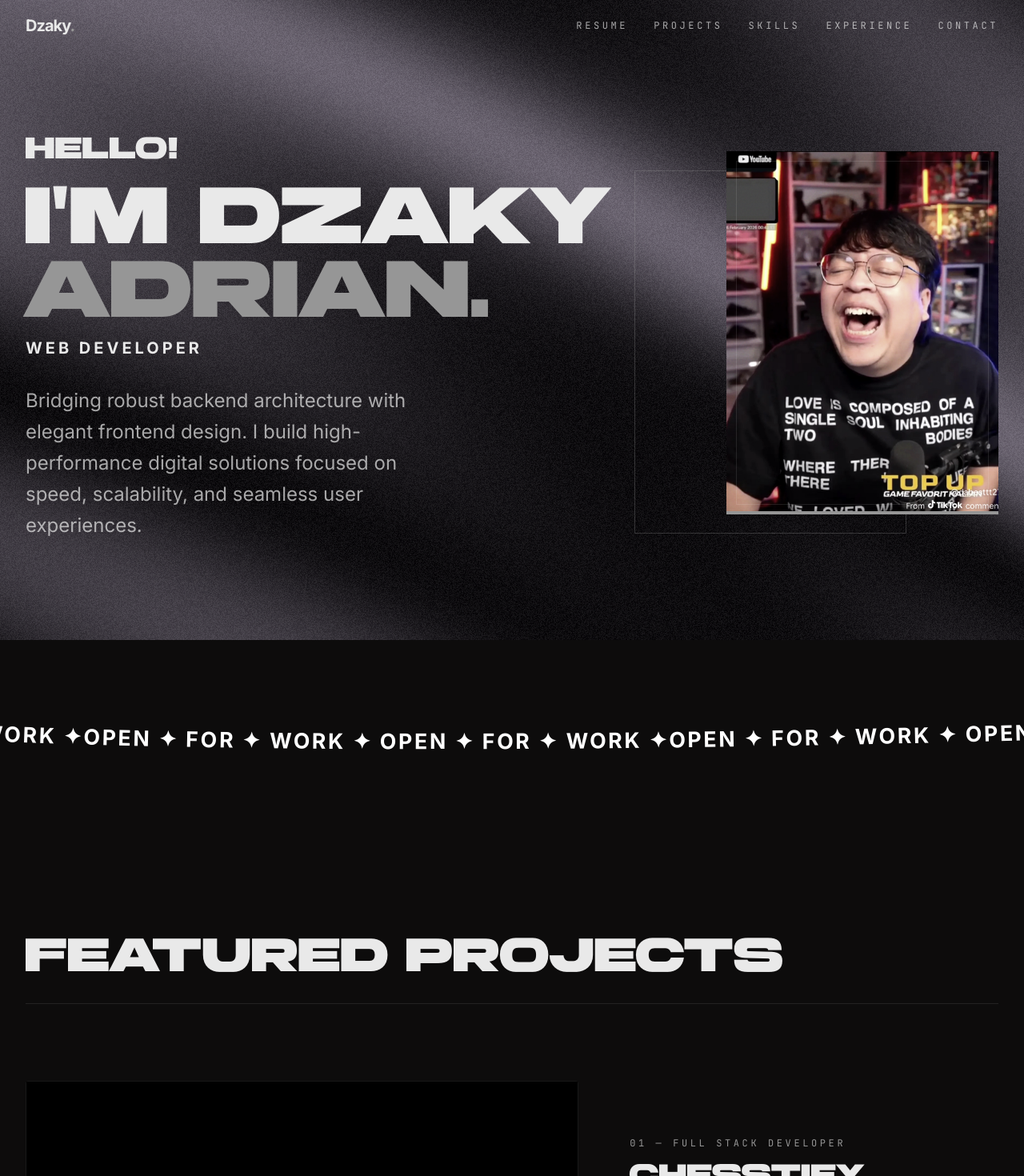
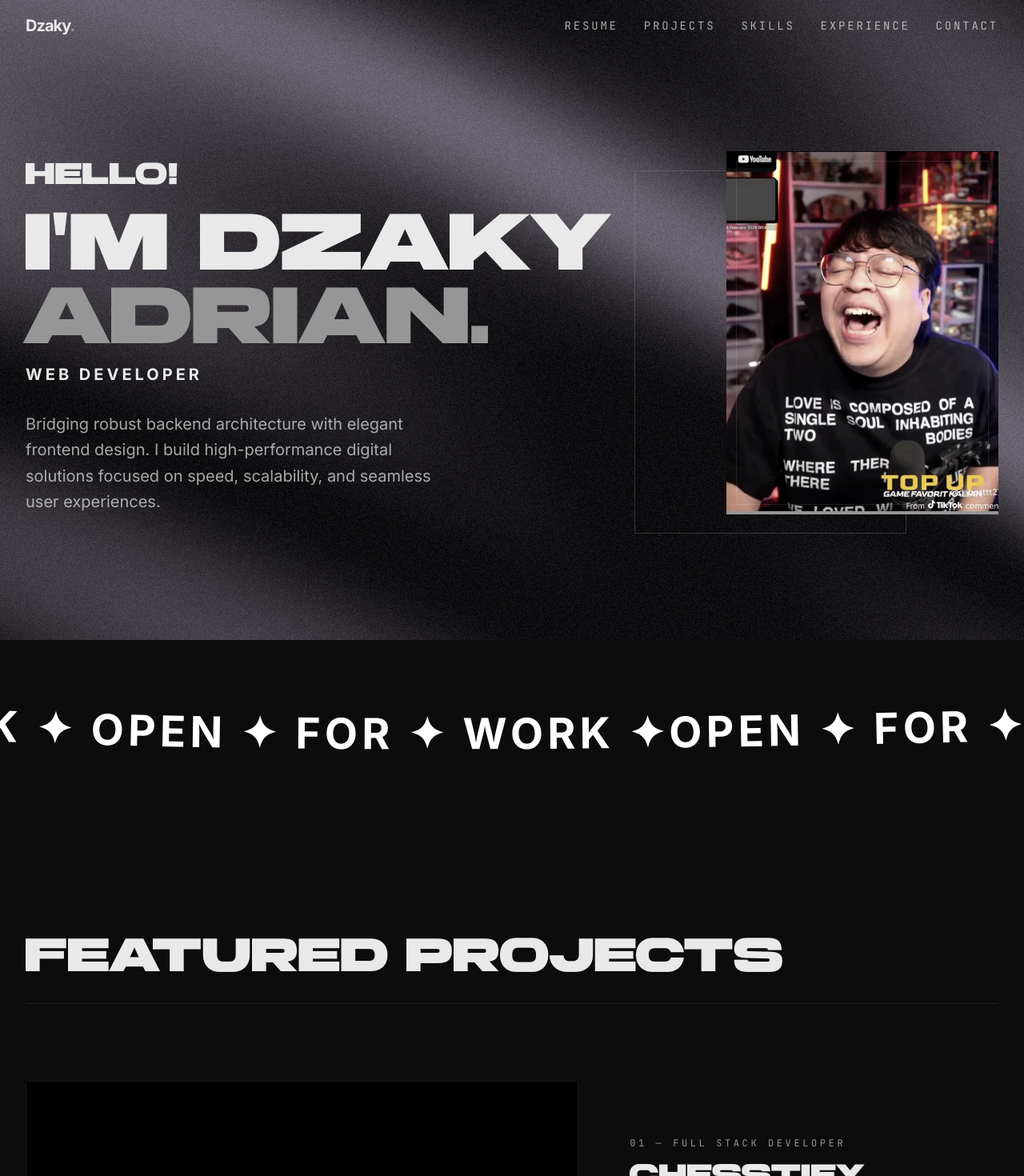
Before and after one commit to dzakyadr/portofolio-dzaky, a Next.js app: page / in a window 1280 px wide. Shown: the top 1470 px of the page at 80% size. Built offline with nearby package versions, Linux system fonts and the light colour scheme.

Commit message:
fix text size

```diff
--- a/src/components/layout/Navbar.tsx
+++ b/src/components/layout/Navbar.tsx
@@ -39,12 +39,12 @@ export function Navbar() {
           </div>
 
           {/* Unified Nav for all screens on the right side */}
-          <nav className="flex flex-wrap justify-end gap-2 md:gap-8 items-center max-w-[65%] md:max-w-none">
+          <nav className="flex flex-nowrap justify-end gap-2 md:gap-8 items-center max-w-[75%] md:max-w-none overflow-x-auto no-scrollbar">
             {navLinks.map((link) => (
               <Link
                 key={link.name}
                 href={link.href}
-                className="text-[9px] sm:text-[10px] md:text-xs font-mono tracking-[0.1em] md:tracking-[0.3em] uppercase text-foreground/70 hover:text-accent transition-colors text-right"
+                className="text-[10px] sm:text-[11px] md:text-sm font-mono tracking-tighter md:tracking-[0.2em] whitespace-nowrap uppercase text-foreground/70 hover:text-accent transition-colors"
               >
                 {link.name}
               </Link>
--- a/src/components/sections/Contact.tsx
+++ b/src/components/sections/Contact.tsx
@@ -32,7 +32,7 @@ export function Contact() {
               Email Me <FiMail className="ml-2" />
             </a>
             <a
-              href="https://wa.me/6281234567890"
+              href="https://wa.me/6285712437633"
               target="_blank"
               rel="noopener noreferrer"
               className="inline-flex items-center justify-center px-8 py-4 text-base font-medium text-accent bg-transparent border border-accent rounded-lg transition-all hover:bg-accent/10 min-w-[200px]"
--- a/src/components/sections/Hero.tsx
+++ b/src/components/sections/Hero.tsx
@@ -57,7 +57,7 @@ export function Hero() {
             </div>
 
             {/* Description with Cormorant */}
-            <p className="text-xl md:text-2xl text-foreground/70 max-w-lg leading-relaxed font-body">
+            <p className="text-sm md:text-xl text-foreground/70 max-w-lg leading-relaxed font-body">
               Bridging robust backend architecture with elegant frontend design. I build high-performance digital solutions focused on speed, scalability, and seamless user experiences.
             </p>
 
@@ -118,7 +118,7 @@ export function Hero() {
         speed={1.5}
         curveAmount={30}
         interactive
-        className="font-sans font-bold text-foreground tracking-widest text-2xl lg:text-3xl"
+        className="font-sans font-bold text-foreground tracking-widest text-5xl lg:text-6xl"
       />
     </div>
     </>
--- a/src/components/sections/Skills.tsx
+++ b/src/components/sections/Skills.tsx
@@ -15,7 +15,7 @@ export function Skills() {
           className="mb-16 text-center"
         >
           <h2 className="text-4xl md:text-5xl font-serif text-foreground tracking-tight mb-4 inline-flex items-center gap-4">
-            Technical Arsenal
+            Technical Skill
           </h2>
           <p className="text-foreground/60 max-w-2xl mx-auto">
             A comprehensive list of the tools and technologies I use to bring digital products to life.
```
